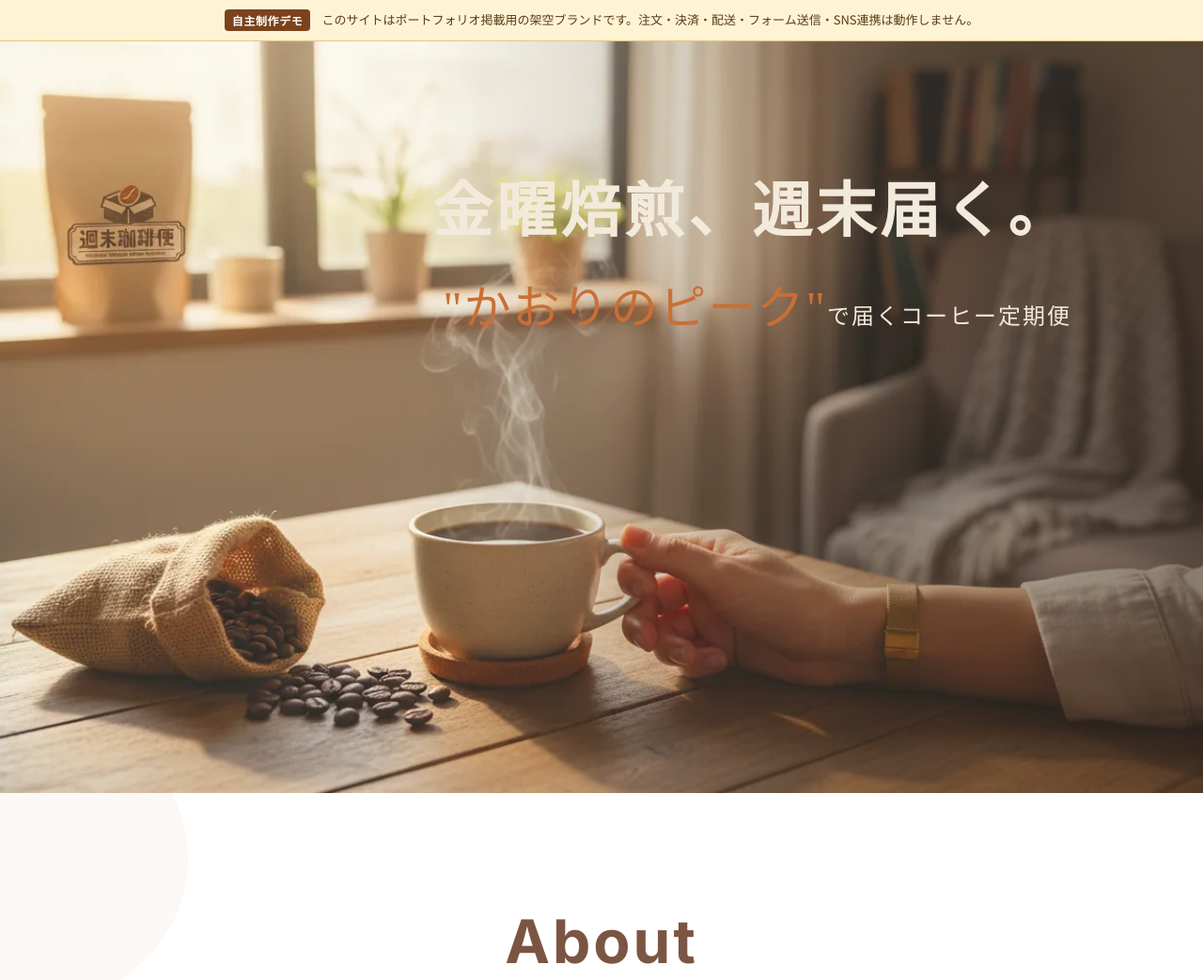
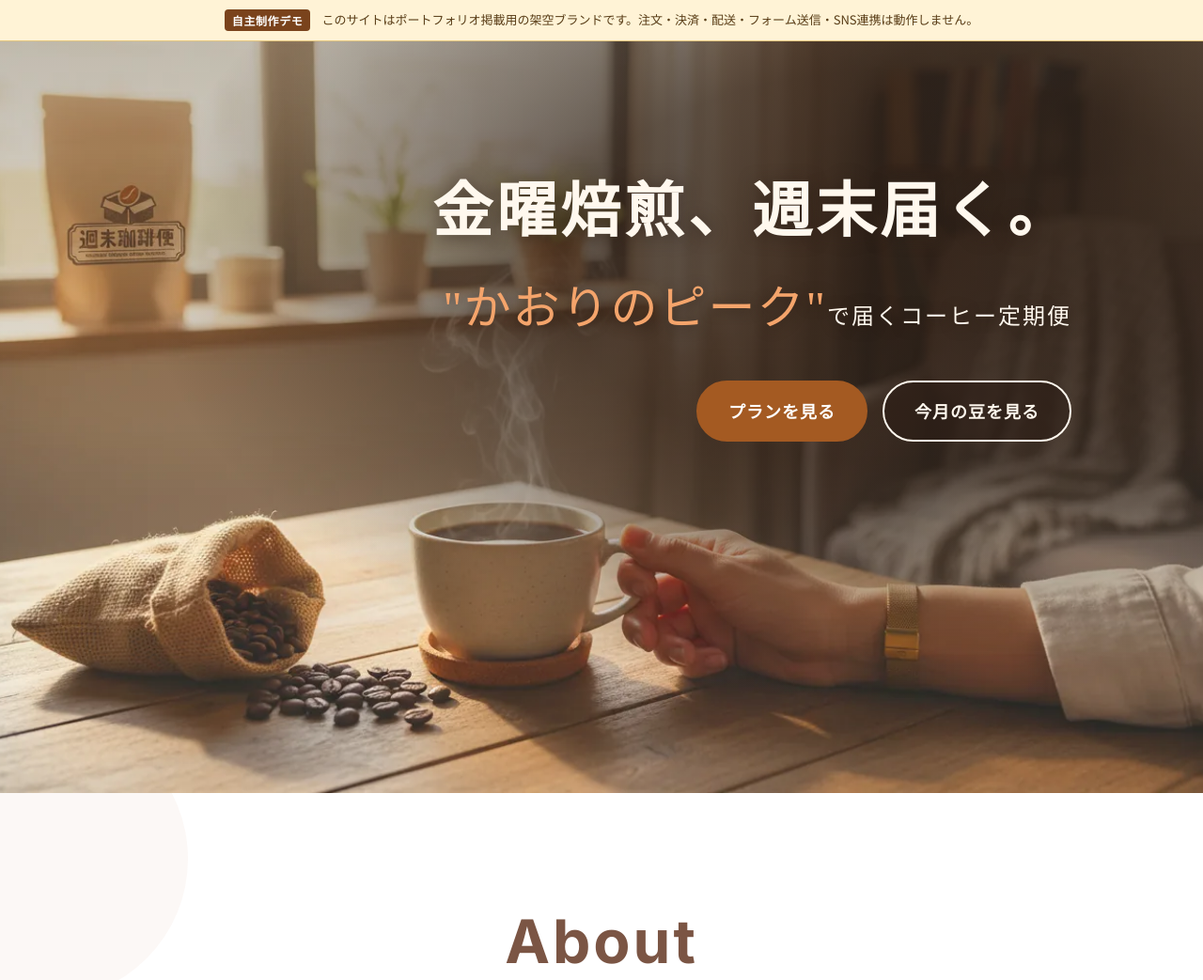
Before and after one commit to rn1052289-oss/portfolio, a WordPress theme: template syumatucoffee/home.php in a window 1280 px wide. Shown: the part 120-1163 px from the top of the page at 94% size. Run offline with PHP 8.4 and a stand-in for WordPress, Linux system fonts and the light colour scheme; the site name, menu and one post (Sample post) are stand-ins, and other content is empty.

Commit message:
fix: 週末珈琲便のヒーローの読みやすさと導線、中間幅のナビ、文字のコントラストを改善
- ヒーローのコピー背後に焙煎色の層を重ね、明るい窓の上でも白文字が読めるようにした
- ヒーローに「プランを見る」「今月の豆を見る」のボタンを追加
- 769〜1279pxでナビとONLINE STOREが重ならないよう文字と間隔を詰めた
- 暗い背景上のホバー・現在地・注記の色を明るい焙煎色にした
- 薄いグレー文字、浅煎りタグ、白文字バッジ、「一番人気」、入力欄の例文のコントラストを上げた
- 装飾の豆アイコンを読み上げ対象から外した

Co-Authored-By: Claude Opus 5.5 <noreply@anthropic.com>

```diff
--- a/syumatucoffee/about.php
+++ b/syumatucoffee/about.php
@@ -54,7 +54,7 @@ poster="<?php echo esc_url( get_template_directory_uri() ); ?>/images/aboutfirst
 <span class="c-section-heading__en">Commitment</span>
 <h2 class="c-section-heading__ja">3つのこだわり</h2>
 </div>
-<div class="c-deco-line"><span class="c-deco-line__icon"><img src="<?php echo esc_url( get_template_directory_uri() ); ?>/images/coffeebeans.svg" alt="コーヒー豆" width="512" height="512"></span></div>
+<div class="c-deco-line"><span class="c-deco-line__icon"><img src="<?php echo esc_url( get_template_directory_uri() ); ?>/images/coffeebeans.svg" alt="" width="512" height="512"></span></div>
 <div class="about-commitment__grid">
 <article class="about-commitment__item">
 <div class="about-commitment__img"><img src="<?php echo esc_url( get_template_directory_uri() ); ?>/images/aboutcard1.webp" alt="コーヒー売り場" width="1600" height="1195"></div>
@@ -100,7 +100,7 @@ poster="<?php echo esc_url( get_template_directory_uri() ); ?>/images/aboutfirst
 <p class="c-cta-section__heading">あなたに合ったプランを探す</p>
 <p class="c-cta-section__text">少量だから、気軽に始められる。<br>
 あなたにぴったりの一杯がきっと見つかります。</p>
-<div class="c-deco-line"><span class="c-deco-line__icon"><img src="<?php echo esc_url( get_template_directory_uri() ); ?>/images/coffeebeans.svg" alt="コーヒー豆" width="512" height="512"></span></div>
+<div class="c-deco-line"><span class="c-deco-line__icon"><img src="<?php echo esc_url( get_template_directory_uri() ); ?>/images/coffeebeans.svg" alt="" width="512" height="512"></span></div>
 <div style="text-align:center;">
 <a href="<?php echo esc_url( home_url('/plan/') ); ?>" class="c-btn">View plan</a>
 </div>
--- a/syumatucoffee/contact.php
+++ b/syumatucoffee/contact.php
@@ -25,7 +25,7 @@ if ( ! defined( 'ABSPATH' ) ) {
 <span class="c-section-heading__en">Contact Form</span>
 <h1 class="c-section-heading__ja">お問い合わせ</h1>
 </div>
-<div class="c-deco-line"><span class="c-deco-line__icon"><img src="<?php echo esc_url( get_template_directory_uri() ); ?>/images/coffeebeans.svg" alt="コーヒー豆" width="512" height="512"></span></div>
+<div class="c-deco-line"><span class="c-deco-line__icon"><img src="<?php echo esc_url( get_template_directory_uri() ); ?>/images/coffeebeans.svg" alt="" width="512" height="512"></span></div>
 
 <form
 method="get"
@@ -115,7 +115,7 @@ aria-describedby="contact-form-note"
 <span class="c-section-heading__en">About This Demo</span>
 <h2 class="c-section-heading__ja">デモサイト情報</h2>
 </div>
-<div class="c-deco-line"><span class="c-deco-line__icon"><img src="<?php echo esc_url( get_template_directory_uri() ); ?>/images/coffeebeans.svg" alt="コーヒー豆" width="512" height="512"></span></div>
+<div class="c-deco-line"><span class="c-deco-line__icon"><img src="<?php echo esc_url( get_template_directory_uri() ); ?>/images/coffeebeans.svg" alt="" width="512" height="512"></span></div>
 
 <table class="contact-company__table">
 <tr><th>サイト区分</th><td>ポートフォリオ掲載用の自主制作デモ</td></tr>
--- a/syumatucoffee/css/about.css
+++ b/syumatucoffee/css/about.css
@@ -146,7 +146,7 @@
 		display: flex;
 		align-items: center;
 		justify-content: center;
-		color: #999;
+		color: #6B6B6B;
 		font-size: 14px;
 		overflow: hidden;
 		background: #F2EADB;
--- a/syumatucoffee/css/beans.css
+++ b/syumatucoffee/css/beans.css
@@ -77,7 +77,7 @@
 }
 .beans-card__tag--light {
 		background: #FFF3E0;
-		color: #C08050;
+		color: #8A4A1A;
 }
 .beans-card__tag--medium {
 		background: #EFEBE9;
--- a/syumatucoffee/css/contact.css
+++ b/syumatucoffee/css/contact.css
@@ -48,6 +48,11 @@
 	background: #faf8f5;
 	transition: border-color 0.3s, box-shadow 0.3s;
 	font-family: 'Noto Sans JP', sans-serif;
+}
+.contact-form__input::placeholder,
+.contact-form__textarea::placeholder {
+	color: #6B6B6B;
+	opacity: 1;
 }
 .contact-form__input:focus,
 .contact-form__select:focus,
--- a/syumatucoffee/css/guide.css
+++ b/syumatucoffee/css/guide.css
@@ -78,7 +78,7 @@
 
 .guide-steps__desc {
   font-size: 13px;
-  color: #888;
+  color: #6B6B6B;
   line-height: 1.6;
 }
 
@@ -153,7 +153,7 @@
 
 .guide-roast__flavor {
   font-size: 12px;
-  color: #888;
+  color: #6B6B6B;
   line-height: 1.6;
 }
 
@@ -200,7 +200,7 @@
   top: 16px;
   right: 16px;
   font-size: 24px;
-  color: #888;
+  color: #6B6B6B;
   cursor: pointer;
   background: none;
   line-height: 1;
--- a/syumatucoffee/css/news.css
+++ b/syumatucoffee/css/news.css
@@ -89,7 +89,7 @@
 }
 
 .news-list__cat--campaign {
-  background: #C08050;
+  background: #7E4F2C;
 }
 
 .news-list__cat--column {
--- a/syumatucoffee/css/online-shop.css
+++ b/syumatucoffee/css/online-shop.css
@@ -90,7 +90,7 @@
 }
 
 .shop-card__badge--new {
-  background: #C08050;
+  background: #7E4F2C;
 }
 
 .shop-card__badge--popular {
@@ -122,7 +122,7 @@
 
 .shop-card__desc {
   font-size: 12px;
-  color: #888;
+  color: #6B6B6B;
   margin-bottom: 12px;
   line-height: 1.6;
 }
@@ -142,7 +142,7 @@
 .shop-card__price-unit {
   font-size: 12px;
   font-weight: 400;
-  color: #888;
+  color: #6B6B6B;
 }
 
 .shop-card__cart-btn {
--- a/syumatucoffee/css/plan.css
+++ b/syumatucoffee/css/plan.css
@@ -72,9 +72,8 @@
 		margin-bottom: 2px;
 }
 .plan-table__plan-sub {
-		font-size: 11px;
+		font-size: 12px;
 		font-weight: 400;
-		opacity: 0.7;
 }
 .plan-table__badge {
 		display: inline-block;
@@ -181,7 +180,7 @@
 .plan-detail__price-unit {
 		font-size: 14px;
 		font-weight: 400;
-		color: #888;
+		color: #6B6B6B;
 }
 .plan-detail__desc {
 		font-size: 14px;
--- a/syumatucoffee/footer.php
+++ b/syumatucoffee/footer.php
@@ -17,7 +17,7 @@ if ( ! defined( 'ABSPATH' ) ) {
       <span class="c-deco-line__icon">
         <img
           src="<?php echo esc_url(get_template_directory_uri() . '/images/coffeebeans.svg'); ?>"
-          alt="コーヒー豆" width="512" height="512">
+          alt="" width="512" height="512">
       </span>
     </div>
 
--- a/syumatucoffee/home.php
+++ b/syumatucoffee/home.php
@@ -24,7 +24,11 @@ if ( ! defined( 'ABSPATH' ) ) {
 	<section class="top-hero" id="hero">
 		<div class="top-hero__inner">
 			<h1 class="top-hero__catch"><span class="u-keep">金曜焙煎、</span><span class="u-keep">週末届く。</span></h1>
-			<p class="top-hero__sub"><span class="top-hero__treat">"かおりのピーク"</span>で届くコーヒー定期便</p>
+			<p class="top-hero__sub"><span class="top-hero__treat">"かおりのピーク"</span><span class="u-keep">で届くコーヒー定期便</span></p>
+			<div class="top-hero__actions">
+				<a href="<?php echo esc_url( home_url( '/plan/' ) ); ?>" class="top-hero__btn top-hero__btn--primary">プランを見る</a>
+				<a href="<?php echo esc_url( home_url( '/beans/' ) ); ?>" class="top-hero__btn">今月の豆を見る</a>
+			</div>
 		</div>
 	</section>
 
@@ -58,7 +62,7 @@ if ( ! defined( 'ABSPATH' ) ) {
 					</div>
 				</div>
 			</div>
-			<div class="c-deco-line"><span class="c-deco-line__icon"><img src="<?php echo get_template_directory_uri(); ?>/images/coffeebeans.svg" alt="コーヒー豆" width="512" height="512"></span></div>
+			<div class="c-deco-line"><span class="c-deco-line__icon"><img src="<?php echo get_template_directory_uri(); ?>/images/coffeebeans.svg" alt="" width="512" height="512"></span></div>
 			<div class="top-about__btn-wrap">
 				<a href="<?php echo home_url('/about/'); ?>" class="c-btn">View more</a>
 			</div>
@@ -164,7 +168,7 @@ if ( ! defined( 'ABSPATH' ) ) {
 					</div>
 				</div>
 			</div>
-			<div class="c-deco-line"><span class="c-deco-line__icon"><img src="<?php echo get_template_directory_uri(); ?>/images/coffeebeans.svg" alt="コーヒー豆" width="512" height="512"></span></div>
+			<div class="c-deco-line"><span class="c-deco-line__icon"><img src="<?php echo get_template_directory_uri(); ?>/images/coffeebeans.svg" alt="" width="512" height="512"></span></div>
 			<div class="top-beans__btn-wrap">
 				<a href="<?php echo home_url('/beans/'); ?>" class="c-btn">View more</a>
 			</div>
@@ -197,7 +201,7 @@ if ( ! defined( 'ABSPATH' ) ) {
 					<h3 class="top-howto__label">週末届く</h3>
 				</div>
 			</div>
-			<div class="c-deco-line"><span class="c-deco-line__icon"><img src="<?php echo get_template_directory_uri(); ?>/images/coffeebeans.svg" alt="コーヒー豆" width="512" height="512"></span></div>
+			<div class="c-deco-line"><span class="c-deco-line__icon"><img src="<?php echo get_template_directory_uri(); ?>/images/coffeebeans.svg" alt="" width="512" height="512"></span></div>
 			<div class="top-howto__btn-wrap">
 				<a href="<?php echo home_url('/guide/'); ?>" class="c-btn">View more</a>
 			</div>
@@ -227,7 +231,7 @@ if ( ! defined( 'ABSPATH' ) ) {
 				<span class="c-sns-section__link is-demo-disabled" aria-hidden="true"><img src="<?php echo esc_url( get_template_directory_uri() ); ?>/images/youtube.svg" alt="" width="48" height="48"></span>
 			</div>
 			<p class="c-sns-section__names">X ・ Instagram ・ Youtube</p>
-			<div class="c-deco-line"><span class="c-deco-line__icon"><img src="<?php echo get_template_directory_uri(); ?>/images/coffeebeans.svg" alt="コーヒー豆" width="512" height="512"></span></div>
+			<div class="c-deco-line"><span class="c-deco-line__icon"><img src="<?php echo get_template_directory_uri(); ?>/images/coffeebeans.svg" alt="" width="512" height="512"></span></div>
 		</div>
 	</section>
 
--- a/syumatucoffee/news.php
+++ b/syumatucoffee/news.php
@@ -88,7 +88,7 @@ poster="<?php echo esc_url( get_template_directory_uri() ); ?>/images/newsfv.web
 <span class="c-sns-section__link is-demo-disabled" aria-hidden="true"><img src="<?php echo esc_url( get_template_directory_uri() ); ?>/images/youtube.svg" alt="" width="48" height="48"></span>
 </div>
 <p class="c-sns-section__names">X ・ Instagram ・ Youtube</p>
-<div class="c-deco-line"><span class="c-deco-line__icon"><img src="<?php echo esc_url( get_template_directory_uri() ); ?>/images/coffeebeans.svg" alt="コーヒー豆" width="512" height="512"></span></div>
+<div class="c-deco-line"><span class="c-deco-line__icon"><img src="<?php echo esc_url( get_template_directory_uri() ); ?>/images/coffeebeans.svg" alt="" width="512" height="512"></span></div>
 </div>
 </section>
 </main>
--- a/syumatucoffee/style.css
+++ b/syumatucoffee/style.css
@@ -23,11 +23,15 @@ Description: 週末珈琲便（既存HTMLをWordPressテーマ化）
 		position: relative;
 		overflow: hidden;
 }
+/* 窓の光が明るいので、コピーの背後だけ焙煎色を濃く重ねて読みやすさを確保する。
+   写真の手元とカップ（下半分）は明るいまま残す。 */
 .top-hero::after {
 		content: '';
 		position: absolute;
 		inset: 0;
-		background: linear-gradient(90deg, rgba(43, 29, 20, 0) 35%, rgba(43, 29, 20, 0.5) 100%);
+		background:
+				radial-gradient(ellipse 62% 58% at 74% 30%, rgba(43, 29, 20, 0.82) 0%, rgba(43, 29, 20, 0.66) 45%, rgba(43, 29, 20, 0) 100%),
+				linear-gradient(180deg, rgba(43, 29, 20, 0.28) 0%, rgba(43, 29, 20, 0) 70%);
 		pointer-events: none;
 }
 .top-hero__inner {
@@ -41,24 +45,74 @@ Description: 週末珈琲便（既存HTMLをWordPressテーマ化）
 		font-family: 'Noto Serif JP', serif;
 		font-size: 64px;
 		font-weight: 700;
-		color: #F2EADB;
+		color: #FFF8EE;
 		line-height: 1.3;
 		letter-spacing: 4px;
 		margin-bottom: 16px;
+		text-shadow: 0 2px 18px rgba(43, 29, 20, 0.6);
 }
 /* 本文: 24px regular */
 .top-hero__sub {
 		font-family: 'Noto Sans JP', sans-serif;
 		font-size: 24px;
 		font-weight: 400;
-		color: #F2EADB;
+		color: #FFF8EE;
 		letter-spacing: 2px;
+		text-shadow: 0 2px 14px rgba(43, 29, 20, 0.7);
 }
-/* 手書き風フォント */
+/* 強調語（焙煎色を明るめにして暗い背景でも読めるようにする） */
 .top-hero__treat {
 		font-family: 'Noto Serif JP', serif;
 		font-size: 50px;
-	color: #C96F37;
+		color: #F4A46B;
+}
+/* ファーストビューの行動導線 */
+.top-hero__actions {
+		display: flex;
+		flex-wrap: wrap;
+		justify-content: flex-end;
+		gap: 16px;
+		margin-top: 32px;
+}
+.top-hero__btn {
+		display: inline-flex;
+		align-items: center;
+		justify-content: center;
+		min-height: 56px;
+		padding: 14px 32px;
+		border: 2px solid #FFF8EE;
+		border-radius: 999px;
+		font-family: 'Noto Sans JP', sans-serif;
+		font-size: 18px;
+		font-weight: 700;
+		letter-spacing: 1px;
+		color: #FFF8EE;
+		background: rgba(43, 29, 20, 0.55);
+		transition: background 0.3s ease, color 0.3s ease, transform 0.2s ease;
+}
+.top-hero__btn:hover {
+		opacity: 1;
+		background: #FFF8EE;
+		color: #2B1D14;
+}
+.top-hero__btn--primary {
+		border-color: #A45A22;
+		background: #A45A22;
+		color: #fff;
+}
+.top-hero__btn--primary:hover {
+		border-color: #803D0B;
+		background: #803D0B;
+		color: #fff;
+}
+.top-hero__btn:focus-visible {
+		outline: 3px solid #FFF8EE;
+		outline-offset: 3px;
+}
+@media (prefers-reduced-motion: no-preference) {
+		.top-hero__btn:hover {
+				transform: translateY(-2px);
+		}
 }
 /* ── ABOUT SECTION ── 背景: #fff
    ============================================================ */
@@ -185,7 +239,7 @@ Description: 週末珈琲便（既存HTMLをWordPressテーマ化）
 }
 .top-beans__tag--light {
 		background: #FFF3E0;
-		color: #C08050;
+		color: #8A4A1A;
 }
 .top-beans__tag--medium {
 		background: #EFEBE9;
@@ -205,7 +259,7 @@ Description: 週末珈琲便（既存HTMLをWordPressテーマ化）
 }
 .top-beans__flavor {
 		font-size: 16px;
-		color: #888;
+		color: #6B6B6B;
 }
 .top-beans__btn-wrap {
 		text-align: center;
@@ -312,6 +366,14 @@ Description: 週末珈琲便（既存HTMLをWordPressテーマ化）
 .top-howto__btn-wrap {
 		text-align: center;
 }
+/* 中間幅ではコピーが左の窓明かりまで広がるので、暗い層も中央寄り・広めにする */
+@media screen and (min-width: 769px) and (max-width: 1279px) {
+		.top-hero::after {
+				background:
+						radial-gradient(ellipse 85% 62% at 58% 34%, rgba(43, 29, 20, 0.86) 0%, rgba(43, 29, 20, 0.74) 50%, rgba(43, 29, 20, 0) 100%),
+						linear-gradient(180deg, rgba(43, 29, 20, 0.3) 0%, rgba(43, 29, 20, 0) 70%);
+		}
+}
 /* ============================================================
    RESPONSIVE ── 768px以下
    ============================================================ */
@@ -353,6 +415,16 @@ Description: 週末珈琲便（既存HTMLをWordPressテーマ化）
 				letter-spacing: 1px;
 				color: #F4A46B;
 				white-space: nowrap;
+		}
+		.top-hero__actions {
+				justify-content: flex-start;
+				gap: 12px;
+				margin-top: 24px;
+		}
+		.top-hero__btn {
+				min-height: 48px;
+				padding: 12px 22px;
+				font-size: 15px;
 		}
 		#about, .top-beans, .top-howto {
 				padding: 50px 20px;
```
Also changed, not shown: syumatucoffee/css/common.css (+40 -6 lines).
